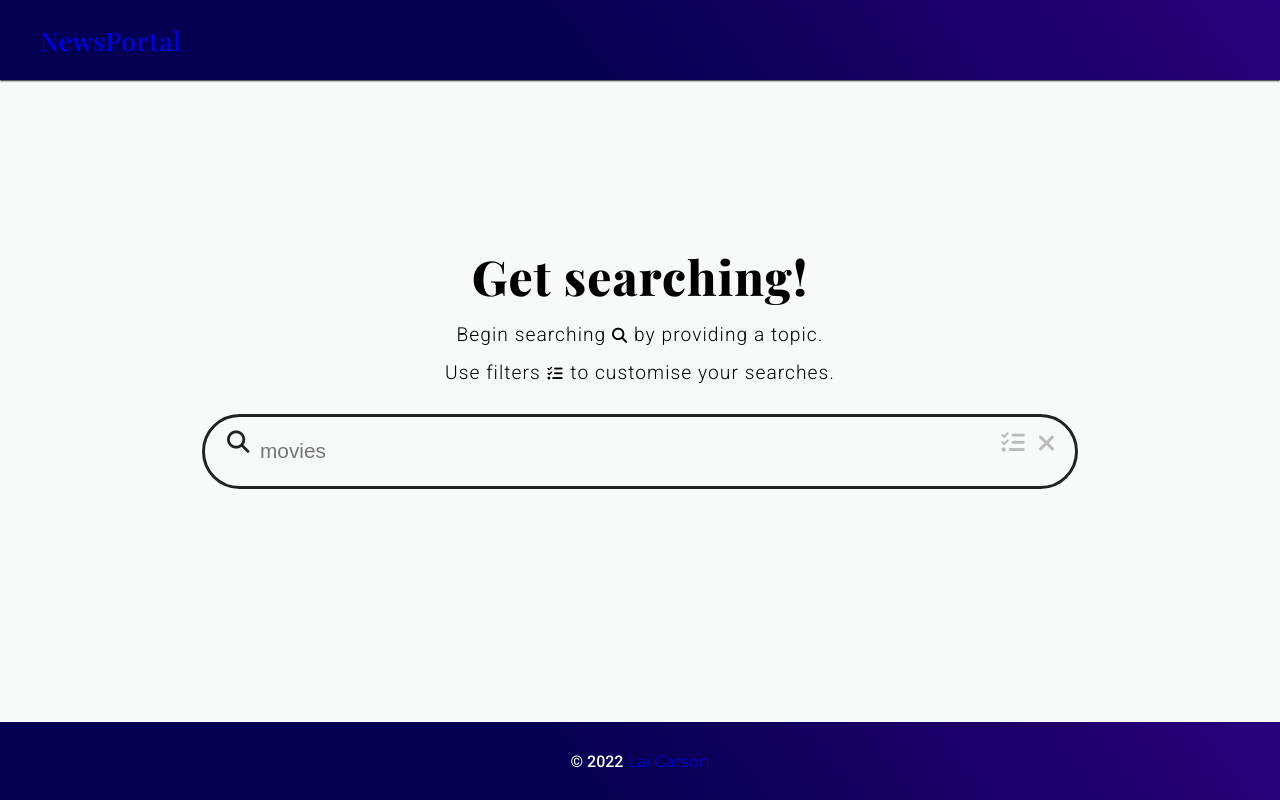
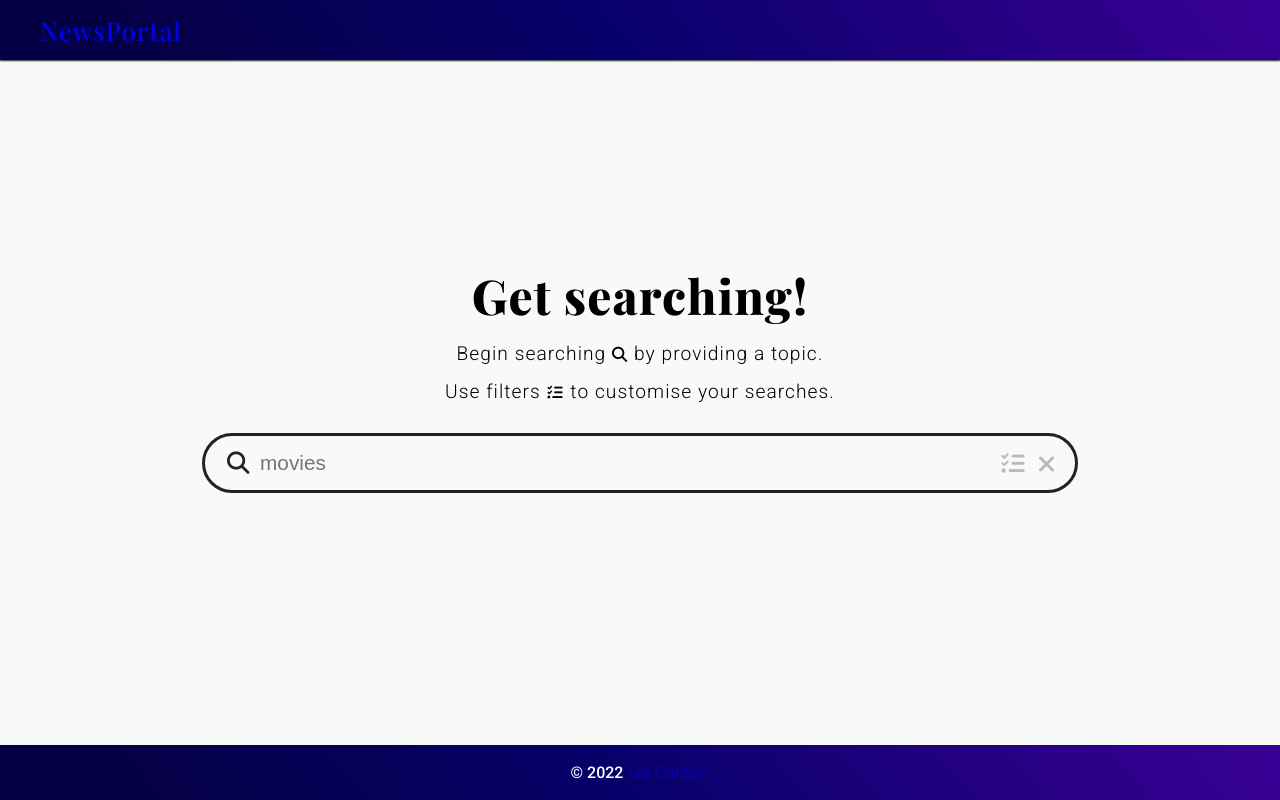
Before and after one commit to carsnl/NewsPortal, a plain HTML site: page index.html in a window 1280 px wide. Drawn offline with nearby package versions, Linux system fonts and the light colour scheme.

Commit message:
Changed colour of header and footer; added README

```diff
--- a/style.css
+++ b/style.css
@@ -23,7 +23,7 @@
     --color-green-1: #E6FFD9;
     --color-green-2: #41CD00;
 
-    --color-header: linear-gradient(51deg, rgba(5,0,82,1) 44%, rgba(35,0,112,1) 88%, rgba(40,0,126,1) 100%);
+    --color-header: linear-gradient(51deg, rgba(5,0,70,1) 12%, rgba(7,0,107,1) 48%, rgba(43,0,135,1) 83%, rgba(57,0,150,1) 100%);
 
     --top-margin: 90px;
 
@@ -208,7 +208,7 @@ a:visited {
 /* Footer */
 footer {
     width: 100%;
-    height: 10vh;
+    height: 55px;
 
     display: flex;
     justify-content: center;
@@ -230,7 +230,7 @@ footer {
 /* NavBar */
 .navbar-container {
     width: 100vw;
-    height: 10vh;
+    height: 60px;
 
     /* Navbar row layout */
     display: flex;
@@ -269,7 +269,7 @@ footer {
 .search-container {
     /* border: solid 2px red; */
     width: 100%;
-    height: 9.4vh;
+    height: 60px;
 
     display: flex;
     flex-direction: row;
@@ -336,7 +336,7 @@ input:focus::placeholder {
 
     color: var(--color-gray-2);
 
-    top: 16px;
+    top: 18px;
     z-index: 1;
 }
 
@@ -696,7 +696,7 @@ a.read-more-btn:hover, a.read-more-btn:visited {
     font-weight: 500;
 
     position: fixed;
-    bottom: -100px;
+    bottom: -300px;
     left: 50%;
     transform: translateX(-50%);
 
```
Also changed, not shown: 1 other file.
